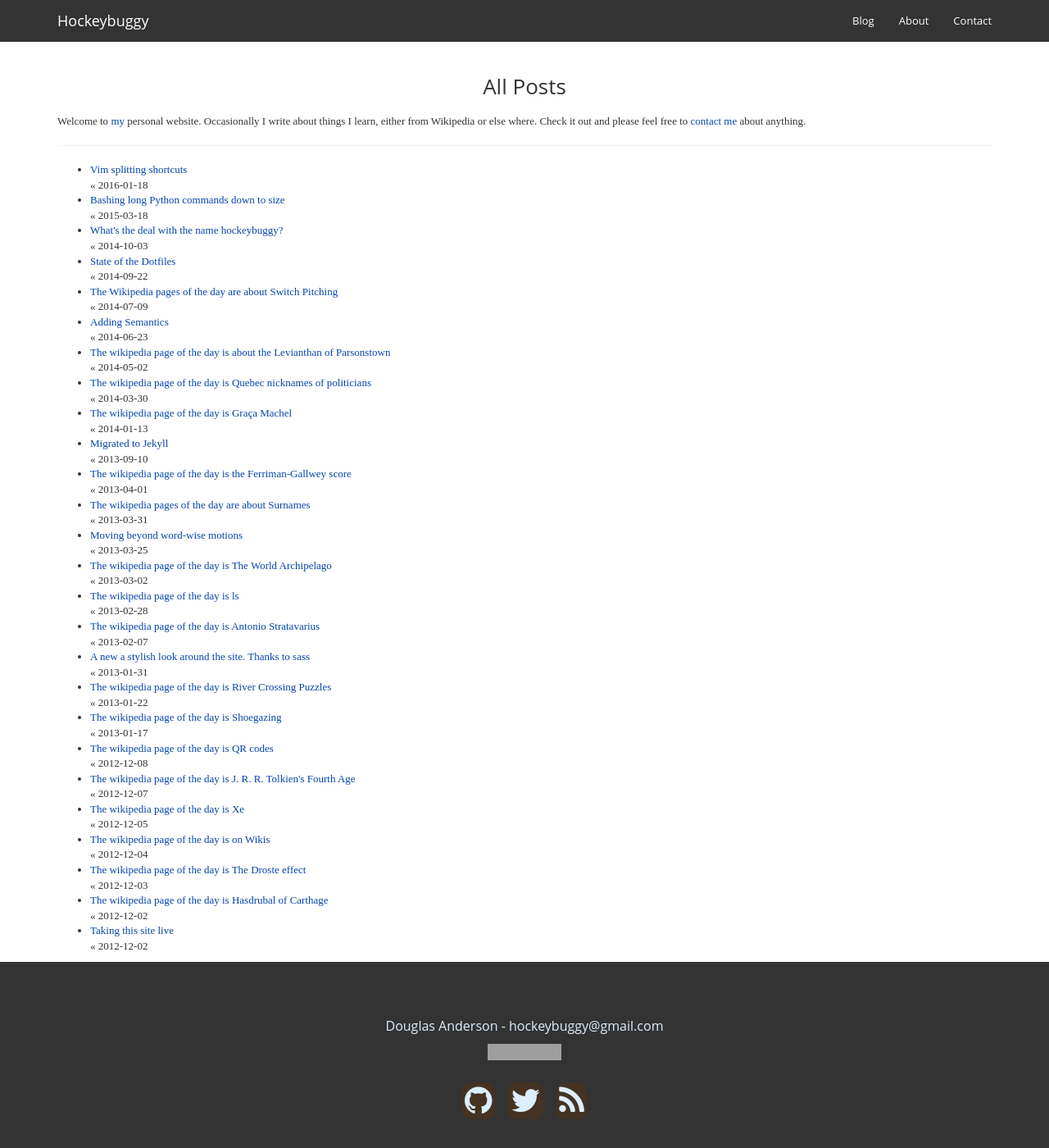
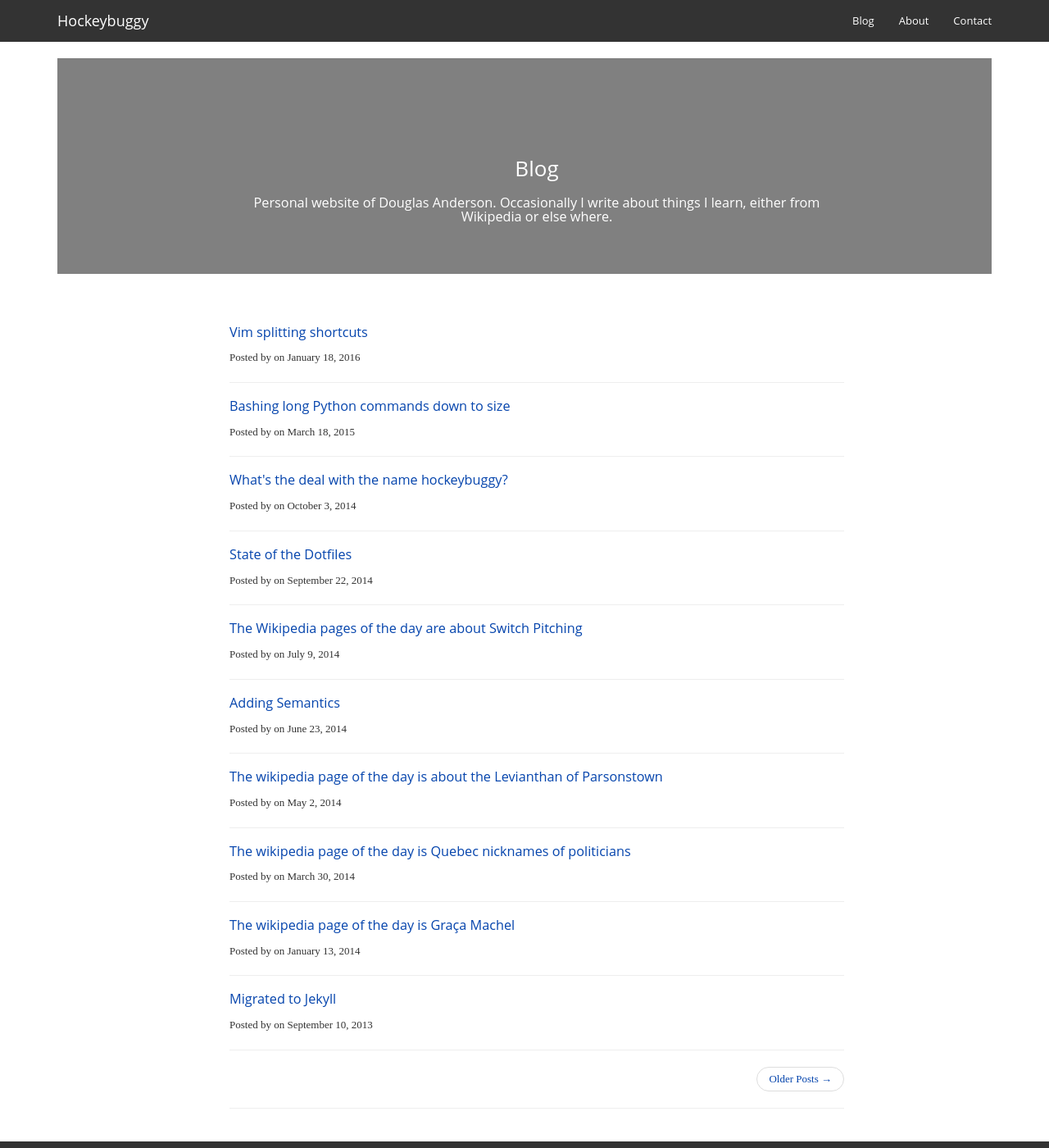
Before and after one commit to hockeybuggy/hockeybuggy.com, a Jekyll site: the page built from index.html, in a window 1280 px wide and 1400 px high. Shown: the whole window at 82% size. Built offline with Jekyll 4.4.1, drawn with Linux system fonts in a browser that asks for light colours; the list of posts is cut into pages by our own code; grey boxes are pictures that could not be loaded.

Commit message:
Switch up the index to use a paginator. Remove separate pages for categories.

```diff
--- a/Gemfile
+++ b/Gemfile
@@ -2,3 +2,4 @@ source "https://rubygems.org"
 
 gem "jekyll", "3.0.1"
 gem "jekyll-feed"
+gem "jekyll-paginate"
--- a/_config.yml
+++ b/_config.yml
@@ -2,5 +2,7 @@ name: Hockeybuggy.com
 description: Musings of Douglas James Anderson
 markdown: kramdown
 highlighter: pygments
+paginate: 10
 gems:
   - jekyll-feed
+  - jekyll-paginate
--- /dev/null
+++ b/_layouts/page.html
@@ -0,0 +1,47 @@
+---
+layout: default
+---
+
+<header class="intro-header">
+<div class="container">
+  <div class="row">
+    <div class="col-lg-8 col-lg-offset-2 col-md-10 col-md-offset-1">
+      <div class="post-heading">
+        <h1>{{ page.title }}</h1>
+
+        {% if page.subtitle %}
+         <h2 class="subheading">{{ page.subtitle }}</h2>
+        {% endif %}
+      </div>
+    </div>
+  </div>
+</div>
+</header>
+
+
+<!-- Post Content -->
+<article>
+<div class="container">
+  <div class="row">
+    <div class="col-lg-8 col-lg-offset-2 col-md-10 col-md-offset-1">
+
+      {{ content }}
+
+      <hr/>
+
+      <ul class="pager">
+        {% if page.previous.url %}
+        <li class="previous">
+        <a href="{{ page.previous.url | prepend: site.baseurl | replace: '//', '/' }}" data-toggle="tooltip" data-placement="top" title="{{page.previous.title}}">&larr; Previous Post</a>
+        </li>
+        {% endif %}
+        {% if page.next.url %}
+        <li class="next">
+        <a href="{{ page.next.url | prepend: site.baseurl | replace: '//', '/' }}" data-toggle="tooltip" data-placement="top" title="{{page.next.title}}">Next Post &rarr;</a>
+        </li>
+        {% endif %}
+      </ul>
+    </div>
+  </div>
+</div>
+</article>
--- /dev/null
+++ b/index.html
@@ -0,0 +1,52 @@
+---
+layout: page
+title: Blog
+subtitle: >
+    Personal website of Douglas Anderson. Occasionally I write about things I
+    learn, either from Wikipedia or else where.
+---
+
+{% for post in paginator.posts %}
+<div class="post-preview">
+  <a href="{{ post.url | prepend: site.baseurl }}">
+    <h2 class="post-title">
+      {{ post.title }}
+    </h2>
+
+    {% if post.subtitle %}
+      <h3 class="post-subtitle">
+          {{ post.subtitle }}
+      </h3>
+    {% endif %}
+  </a>
+
+  <p class="post-meta">
+    Posted by on {{ post.date | date: "%B %-d, %Y" }}
+  </p>
+</div>
+
+<hr>
+{% endfor %}
+
+
+{% if paginator.total_pages > 1 %}
+<ul class="pager">
+
+  {% if paginator.previous_page %}
+    <li class="previous">
+      <a href="{{ paginator.previous_page_path | prepend: site.baseurl | replace: '//', '/' }}">
+        &larr; Newer Posts
+      </a>
+    </li>
+  {% endif %}
+
+  {% if paginator.next_page %}
+    <li class="next">
+      <a href="{{ paginator.next_page_path | prepend: site.baseurl | replace: '//', '/' }}">
+        Older Posts &rarr;
+      </a>
+    </li>
+  {% endif %}
+
+</ul>
+{% endif %}
--- a/index.md
+++ /dev/null
@@ -1,26 +0,0 @@
----
-layout: default
-title: hockeybuggy.com
----
-
-# All Posts
-
-Welcome to [my][ABOUT] personal website. Occasionally I write about things I
-learn, either from Wikipedia or else where. Check it out and please feel free to
-[contact me][CONTACT] about anything.
-
-<hr/>
-
-<ul class="posts">
-    {% for post in site.posts %}
-    <li>
-        <a href="{{ post.url }}">{{ post.title }}</a>
-        <div class="listing-date">&laquo;
-            <span>{{ post.date | date: "%F" }}</span>
-        </div>
-    </li>
-    {% endfor %}
-</ul>
-
-[ABOUT]: /about.html
-[CONTACT]: /contact.html
--- a/wpotd/index.md
+++ /dev/null
@@ -1,24 +0,0 @@
----
-layout: default
-title: Wikipedia Page Of The Day
----
-
-# Wikipedia page of the day
-
-This is a collection of interesting Wikipedia pages I stumble across. I
-can't be sure that all the information in the pages are accurate as of the time
-you access them (or when I wrote a blurb about it), but I think that the pages
-are a great way to spark interest in a topic. Enjoy!
-
-<hr/>
-
-<ul class="posts">
-    {% for post in site.categories.wpotd %}
-    <li>
-        <a href="{{ post.url }}">{{ post.title }}</a>
-        <div class="listing-date">&laquo;
-            <span>{{ post.date | date: "%F" }}</span>
-        </div>
-    </li>
-    {% endfor %}
-</ul>
```
Also changed, not shown: misc/index.md (deleted, +0 -22 lines).
